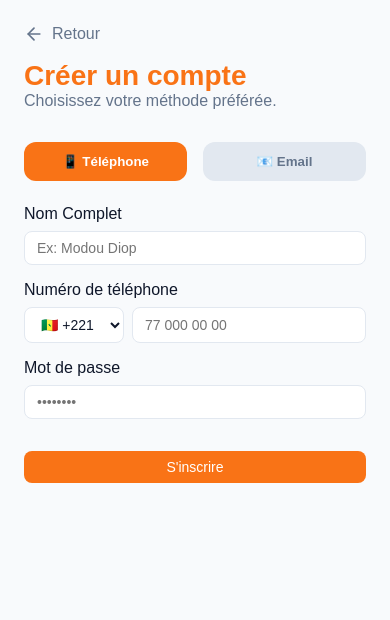
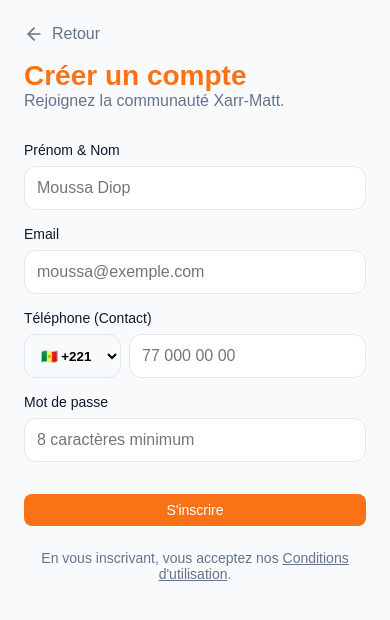
Before and after one commit to Lord-T/Xarr-Matt, a Next.js app: page /register in a window 390 px wide. Shown: the top 620 px of the page. Built offline with nearby package versions, Linux system fonts and the light colour scheme; no server answers.

Commit message:
Fix: Remove Phone Auth, Enforce Email Login/Register

```diff
--- a/src/app/register/page.tsx
+++ b/src/app/register/page.tsx
@@ -24,27 +24,19 @@
         e.preventDefault();
         setLoading(true);
 
-        let emailToSubmit = '';
-
-        if (method === 'email') {
-            emailToSubmit = formData.email;
-        } else {
-            // Format phone: remove spaces, add suffix
+        try {
+            // Clean phone for storage
             const cleanPhone = formData.phone.replace(/\s/g, '');
             const fullPhone = `${formData.countryCode.replace('+', '')}${cleanPhone}`;
-            // Result ex: 221770000000@xarr-matt.com
-            emailToSubmit = `${fullPhone}@xarr-matt.com`;
-        }
 
-        try {
             const { data, error } = await supabase.auth.signUp({
-                email: emailToSubmit,
+                email: formData.email,
                 password: formData.password,
                 options: {
                     data: {
                         full_name: formData.name,
-                        phone: method === 'phone' ? formData.phone : null,
-                        signup_method: method
+                        phone: fullPhone, // Stored as User Metadata
+                        signup_method: 'email'
                     }
                 }
             });
@@ -68,89 +60,85 @@
                     <ArrowLeft size={20} /> Retour
                 </Link>
                 <h1 style={{ fontSize: '1.75rem', fontWeight: 'bold', color: 'var(--primary)' }}>Créer un compte</h1>
-                <p style={{ color: 'var(--muted)' }}>Choisissez votre méthode préférée.</p>
-            </div>
-
-            {/* Toggle Method */}
-            <div style={{ display: 'flex', gap: '1rem', marginBottom: '1.5rem' }}>
-                <button
-                    type="button"
-                    onClick={() => setMethod('phone')}
-                    style={{
-                        flex: 1, padding: '0.75rem', borderRadius: '12px', border: 'none', cursor: 'pointer',
-                        backgroundColor: method === 'phone' ? 'var(--primary)' : '#E2E8F0',
-                        color: method === 'phone' ? 'white' : '#64748B', fontWeight: 600
-                    }}
-                >
-                    📱 Téléphone
-                </button>
-                <button
-                    type="button"
-                    onClick={() => setMethod('email')}
-                    style={{
-                        flex: 1, padding: '0.75rem', borderRadius: '12px', border: 'none', cursor: 'pointer',
-                        backgroundColor: method === 'email' ? 'var(--primary)' : '#E2E8F0',
-                        color: method === 'email' ? 'white' : '#64748B', fontWeight: 600
-                    }}
-                >
-                    📧 Email
-                </button>
+                <p style={{ color: 'var(--muted)' }}>Rejoignez la communauté Xarr-Matt.</p>
             </div>
 
             <form onSubmit={handleSubmit} style={{ display: 'flex', flexDirection: 'column', gap: '1rem' }}>
+
+                {/* Name */}
                 <div>
-                    <label style={{ display: 'block', marginBottom: '0.5rem', fontWeight: 500 }}>Nom Complet</label>
+                    <label style={{ display: 'block', marginBottom: '0.5rem', fontSize: '0.875rem' }}>Prénom & Nom</label>
                     <input
-                        type="text" required className="input" placeholder="Ex: Modou Diop"
-                        value={formData.name} onChange={e => setFormData({ ...formData, name: e.target.value })}
+                        type="text"
+                        required
+                        value={formData.name}
+                        onChange={(e) => setFormData({ ...formData, name: e.target.value })}
+                        placeholder="Moussa Diop"
+                        style={{ width: '100%', padding: '0.75rem', borderRadius: '12px', border: '1px solid var(--border)', fontSize: '1rem' }}
                     />
                 </div>
 
-                {method === 'phone' ? (
+                {/* Email */}
                 <div>
-                        <label style={{ display: 'block', marginBottom: '0.5rem', fontWeight: 500 }}>Numéro de téléphone</label>
+                    <label style={{ display: 'block', marginBottom: '0.5rem', fontSize: '0.875rem' }}>Email</label>
+                    <input
+                        type="email"
+                        required
+                        value={formData.email}
+                        onChange={(e) => setFormData({ ...formData, email: e.target.value })}
+                        placeholder="moussa@exemple.com"
+                        style={{ width: '100%', padding: '0.75rem', borderRadius: '12px', border: '1px solid var(--border)', fontSize: '1rem' }}
+                    />
+                </div>
+
+                {/* Phone (Contact Info) */}
+                <div>
+                    <label style={{ display: 'block', marginBottom: '0.5rem', fontSize: '0.875rem' }}>Téléphone (Contact)</label>
                     <div style={{ display: 'flex', gap: '0.5rem' }}>
                         <select
-                                className="input"
-                                style={{ width: '100px', cursor: 'pointer' }}
                             value={formData.countryCode}
-                                onChange={e => setFormData({ ...formData, countryCode: e.target.value })}
+                            onChange={(e) => setFormData({ ...formData, countryCode: e.target.value })}
+                            style={{ padding: '0.75rem', borderRadius: '12px', border: '1px solid var(--border)', backgroundColor: '#f8fafc', fontWeight: 600 }}
                         >
                             <option value="+221">🇸🇳 +221</option>
                             <option value="+33">🇫🇷 +33</option>
                             <option value="+1">🇺🇸 +1</option>
                         </select>
                         <input
-                                type="tel" required className="input" placeholder="77 000 00 00" style={{ flex: 1 }}
-                                value={formData.phone} onChange={e => setFormData({ ...formData, phone: e.target.value })}
+                            type="tel"
+                            required
+                            value={formData.phone}
+                            onChange={(e) => setFormData({ ...formData, phone: e.target.value })}
+                            placeholder="77 000 00 00"
+                            style={{ flex: 1, padding: '0.75rem', borderRadius: '12px', border: '1px solid var(--border)', fontSize: '1rem' }}
                         />
                     </div>
                 </div>
-                ) : (
+
+                {/* Password */}
                 <div>
-                        <label style={{ display: 'block', marginBottom: '0.5rem', fontWeight: 500 }}>Adresse Email</label>
+                    <label style={{ display: 'block', marginBottom: '0.5rem', fontSize: '0.875rem' }}>Mot de passe</label>
                     <input
-                            type="email" required className="input" placeholder="monadresse@email.com"
-                            value={formData.email} onChange={e => setFormData({ ...formData, email: e.target.value })}
-                        />
-                    </div>
-                )}
-
-                <div>
-                    <label style={{ display: 'block', marginBottom: '0.5rem', fontWeight: 500 }}>Mot de passe</label>
-                    <input
-                        type="password" required className="input" placeholder="••••••••"
-                        value={formData.password} onChange={e => setFormData({ ...formData, password: e.target.value })}
+                        type="password"
+                        required
+                        value={formData.password}
+                        onChange={(e) => setFormData({ ...formData, password: e.target.value })}
+                        placeholder="8 caractères minimum"
+                        style={{ width: '100%', padding: '0.75rem', borderRadius: '12px', border: '1px solid var(--border)', fontSize: '1rem' }}
                     />
                 </div>
 
+
                 <div style={{ marginTop: '1rem' }}>
                     <Button fullWidth size="lg" disabled={loading}>
-                        {loading ? 'Inscription...' : "S'inscrire"}
+                        {loading ? 'Création...' : "S'inscrire"}
                     </Button>
                 </div>
             </form>
 
+            <p style={{ textAlign: 'center', marginTop: '1.5rem', color: 'var(--muted)', fontSize: '0.875rem' }}>
+                En vous inscrivant, vous acceptez nos <Link href="/cgv" style={{ textDecoration: 'underline' }}>Conditions d'utilisation</Link>.
+            </p>
         </div>
     );
 }
```
Also changed, not shown: src/app/login/page.tsx (+25 -77 lines). Lines whose indentation alone changed are shown as unchanged.
